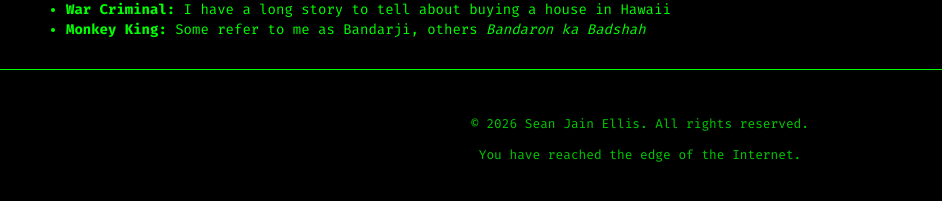
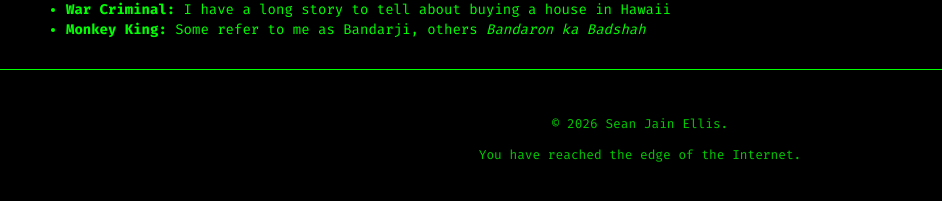
Before and after one commit to bandarji/bandarji.github.io, a Jekyll site: the page built from about.md, in a window 1280 px wide. Shown: the part 230-431 px from the top of the page, without its empty margins (0-942 px from the left). Built offline with Jekyll 4.4.1, drawn with Linux system fonts in a browser that asks for light colours.

Commit message:
chore: update copyright line

```diff
--- a/_layouts/default.html
+++ b/_layouts/default.html
@@ -95,7 +95,7 @@
 
     <footer class="site-footer">
         <div class="site-content">
-            <p>&copy; {{ site.time | date: '%Y' }} {{ site.title | default: "Sean Jain Ellis" }}. All rights reserved.</p>
+            <p>&copy; {{ site.time | date: '%Y' }} {{ site.title | default: "Sean Jain Ellis" }}.</p>
             {% if site.description %}
             <p>{{ site.description }}</p>
             {% endif %}
```
